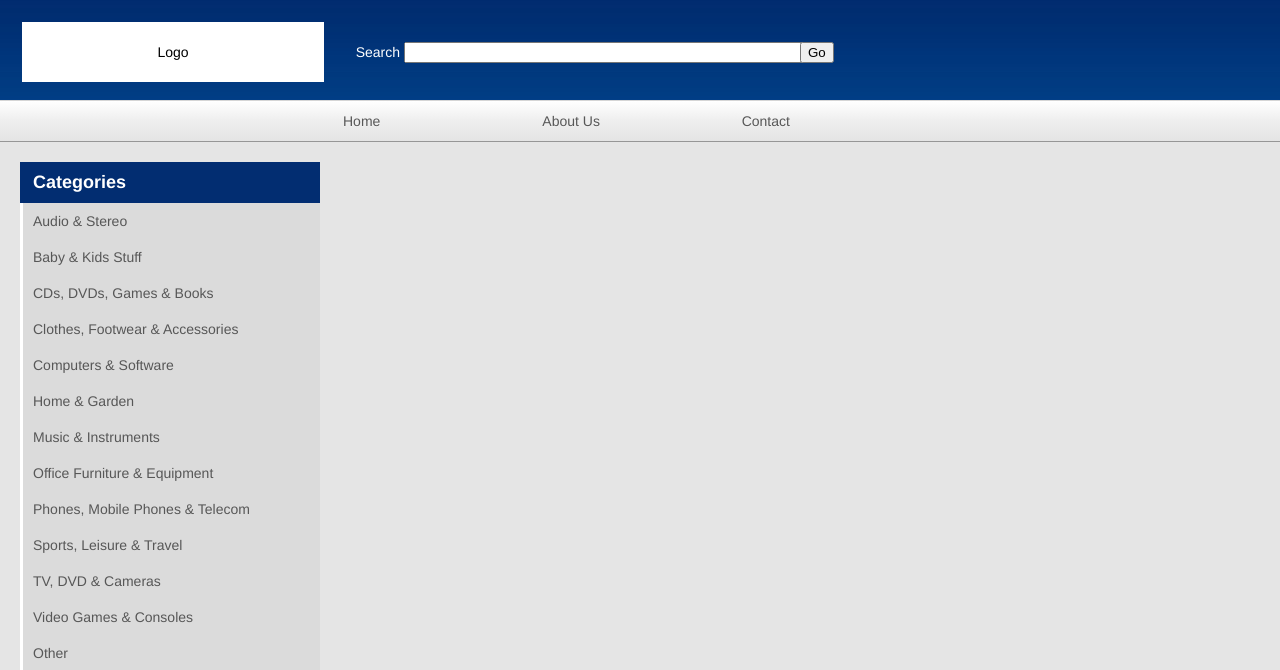
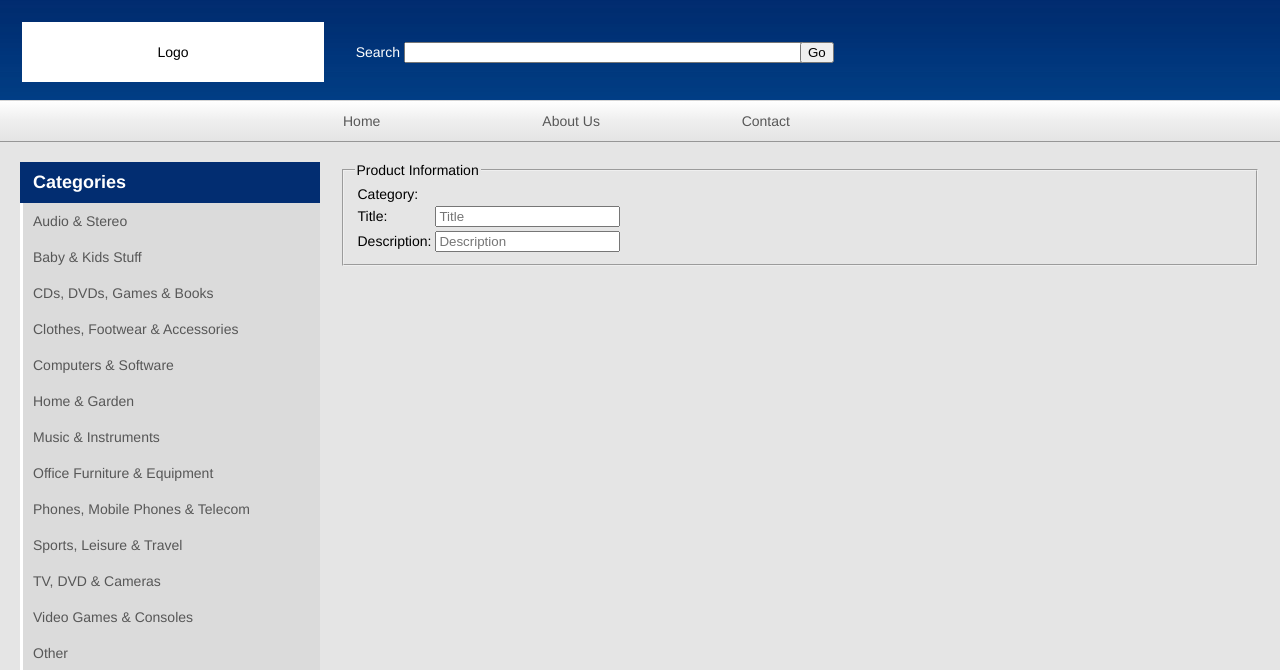
Before and after one commit to matheusgsb/auctions, a Django app: page /create_auction/ in a window 1280 px wide. Shown: the top 670 px of the page. Run offline with Django 3.2, Linux system fonts and the light colour scheme.

Commit message:
avancando com o create auction

```diff
--- a/auctions/templates/create_auction.html
+++ b/auctions/templates/create_auction.html
@@ -1 +1,100 @@
 {% extends "base.html" %}
+{% block title %} Create Auction {% endblock %}
+{% block head %}
+<script>
+	$(document).ready(function()
+	{
+		$(".editable").change(function()
+		{
+			$("#"+$(this).attr("name")).html($(this).val());
+		});
+	});
+</script>
+{% endblock %}
+{% block content %}
+	<fieldset id="product_info">
+		<legend>Product Information</legend>
+		<table>
+			<tr>
+				<td>Category:
+				</td>
+				<td></td>
+			</tr>
+			<tr>
+				<td>Title:
+				</td>
+				<td>
+					<input class="editable" name="prod_title" type="text" placeholder="Title"/>
+				</td>
+			</tr>
+			<tr>
+				<td>Description:
+				</td>
+				<td>
+					<input class="editable" name="prod_desc" type="text" placeholder="Description"/>
+				</td>
+			</tr>
+		</table>
+	</fieldset>
+	<fieldset id="auction_info" style="display:none">
+		<legend>Auction Information</legend>
+		<table>
+			<tr>
+				<td>Type:
+				</td>
+				<td></td>
+			</tr>
+			<tr>
+				<td>End Date:
+				</td>
+				<td>
+					<input class="editable" name="auct_end_date" type="text" placeholder="End Date"/>
+				</td>
+			</tr>
+			<tr>
+				<td>Starting Price:
+				</td>
+				<td>
+					<input class="editable" name="auct_start_price" type="text" placeholder="Starting Price"/>
+				</td>
+			</tr>
+		</table>
+	</fieldset>
+	<fieldset id="confirmation" style="display:none">
+		<legend>Confirmation</legend>
+		<table>
+			<tr>
+				<td>Product Category:
+				</td>
+				<td  id="prod_cat"></td>
+			</tr>
+			<tr>
+				<td>Product Title:
+				</td>
+				<td id="prod_title"></td>
+			</tr>
+			<tr>
+				<td>Product Description:
+				</td>
+				<td id="prod_desc">
+				</td>
+			</tr>
+			<tr>
+				<td>Auction Type:
+				</td>
+				<td id="auct_type">
+				</td>
+			</tr>
+			<tr>
+				<td>Auction End Date:
+				</td>
+				<td id="auct_end_date">
+				</td>
+			</tr>
+			<tr>
+				<td>Auction Starting Price</td>
+				<td id="auct_start_price"></td>
+			</tr>
+		</table>
+	</fieldset>
+{% endblock %}
```
